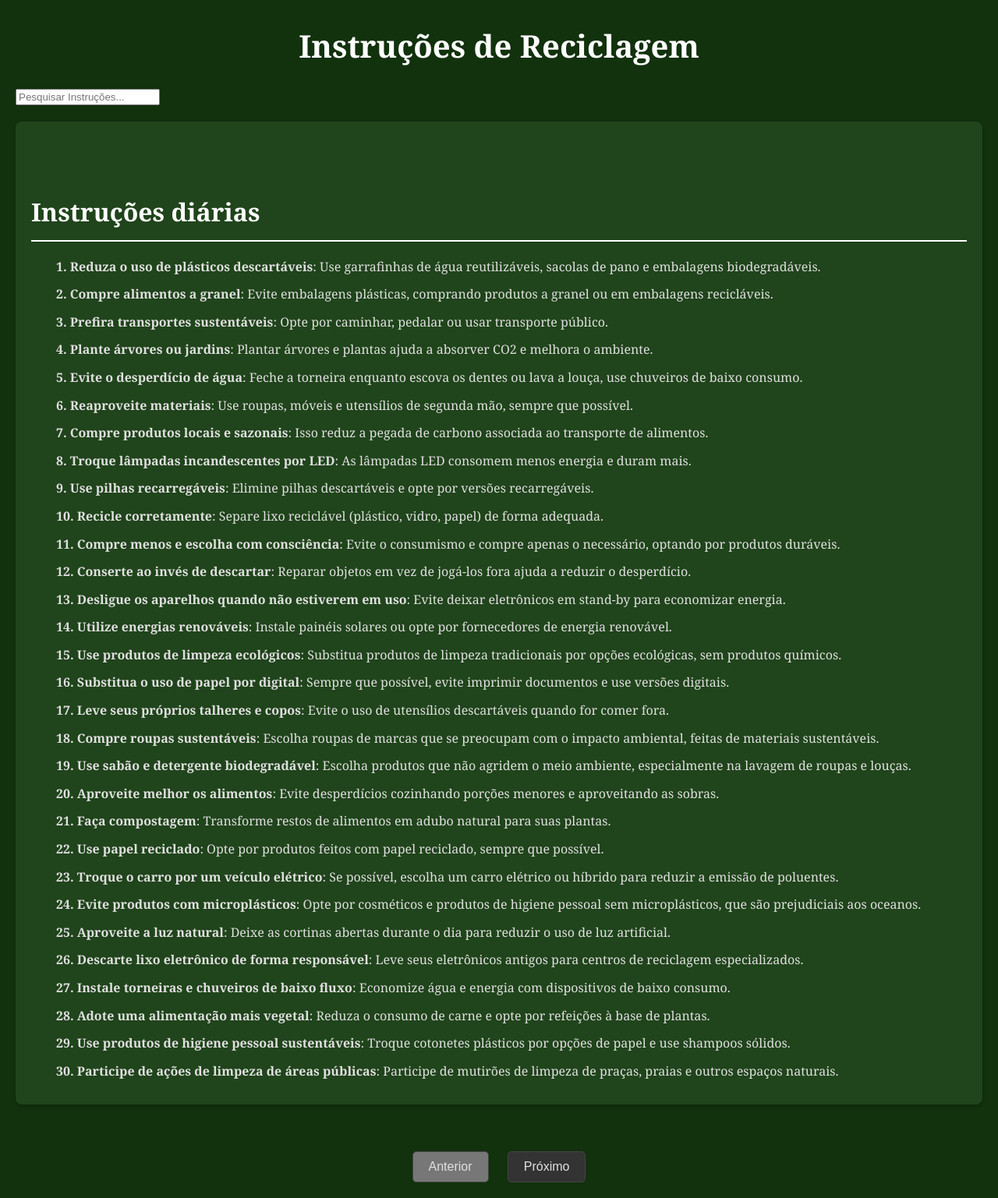
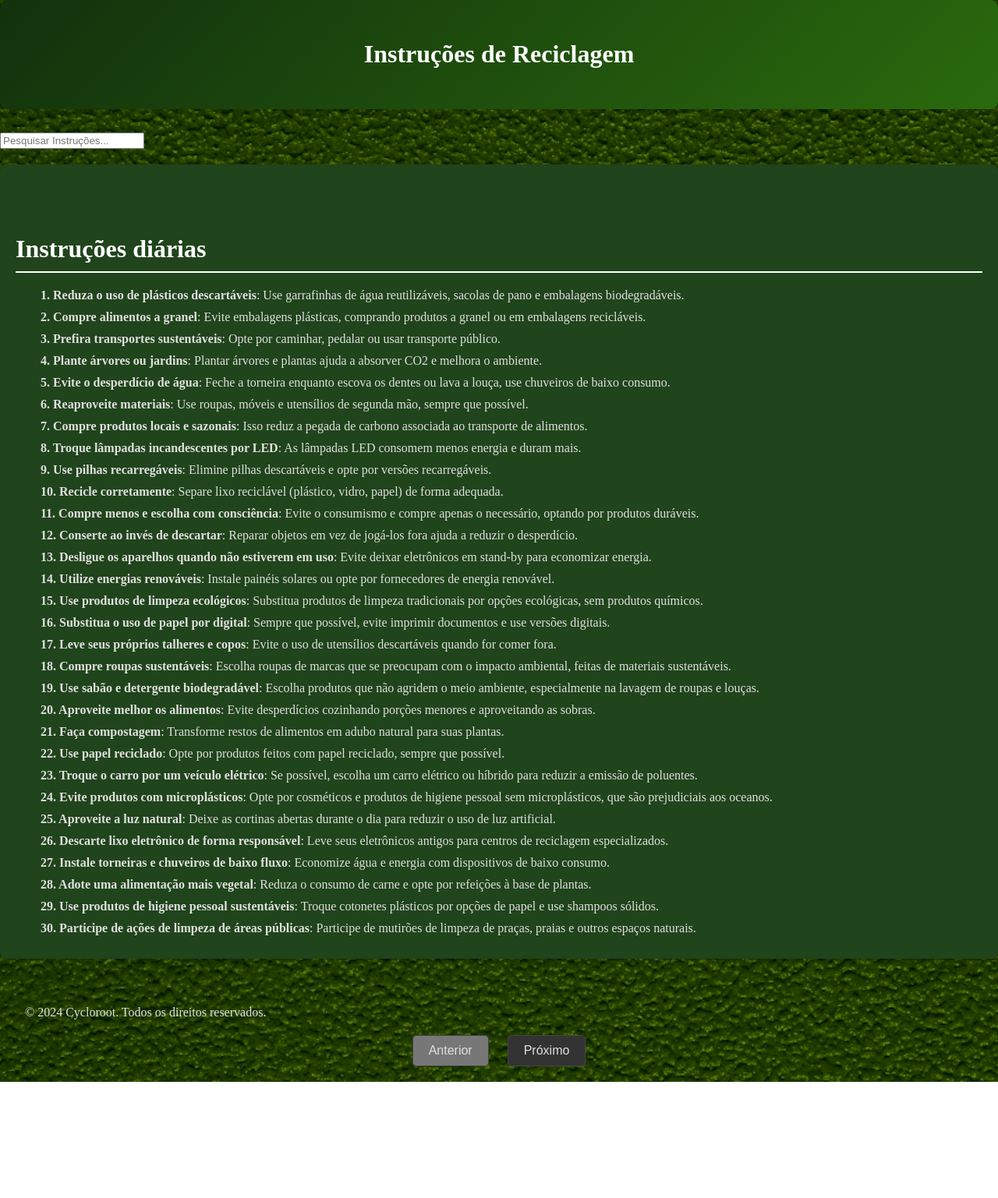
Before and after one commit to pedro23165/site-nystery, a website: page servidor/public/html/Instruções.html in a window 1280 px wide. Shown: the whole page at 78% size. After the commit the page ends 1388 px from the top, so only its background shows below. Drawn offline with Linux system fonts and the light colour scheme.

Commit message:
27/01/2025
aaaaaaaaaaaaaaaaaabcde

```diff
--- a/servidor/public/css/Instruções.css
+++ b/servidor/public/css/Instruções.css
@@ -1,16 +1,22 @@
 body {
-  font-family: "Georgia", serif;
-  line-height: 1.6;
-  margin: 20px;
-  background-color: #12310d; /* Fundo escuro */
-  color: #e0e0e0; /* Texto claro */
+  height: 100%;
+  margin: 0;
+  background-image: url(../image/photo-1632195670211-9e46e8c772c7.avif);
+  background-repeat: no-repeat; /* Impede a repetição da imagem */
+  background-size: cover; /* Faz a imagem ocupar todo o espaço disponível */
+  background-position: center center; /* Centraliza a imagem no fundo */
+  color: #ffffff; /* Texto claro */
 }
 
-h1 {
-  font-size: 2.5em;
+header {
   text-align: center;
-  margin-bottom: 20px;
-  color: #ffffff; /* Título branco */
+  padding: 30px;
+  background: linear-gradient(135deg, #12310d, #2a6a0d);
+  color: white;
+  border-radius: 10px;
+  box-shadow: 0 4px 6px rgba(0, 0, 0, 0.1);
+  flex-shrink: 0; /* Impede que o cabeçalho encolha */
+  margin-bottom: 30px;
 }
 
 h2 {
--- a/servidor/public/css/Reciclagem.css
+++ b/servidor/public/css/Reciclagem.css
@@ -5,9 +5,14 @@
   font-family: "Segoe UI", Tahoma, Geneva, Verdana, sans-serif;
 }
 
+html, body {
+  height: 100%; /* Garante que o corpo ocupa toda a altura da janela */
+}
+
 body {
+  display: flex;
+  flex-direction: column;
   background-color: #12310d;
-  padding: 20px;
 }
 
 header {
@@ -16,8 +21,17 @@ header {
   background: linear-gradient(135deg, #12310d, #2a6a0d);
   color: white;
   border-radius: 10px;
+  box-shadow: 0 4px 6px rgba(0, 0, 0, 0.1);
+  flex-shrink: 0; /* Impede que o cabeçalho encolha */
   margin-bottom: 30px;
-  box-shadow: 0 4px 6px rgba(0, 0, 0, 0.1);
+}
+
+footer {
+  text-align: center;
+  padding: 20px;
+  background: #2a6a0d;
+  color: white;
+  margin-top: auto; /* Garante que o rodapé fique no final da página */
 }
 
 .container {
@@ -26,6 +40,8 @@ header {
   gap: 20px;
   max-width: 1200px;
   margin: 0 auto;
+  flex-grow: 1; /* Faz com que o conteúdo principal ocupe o espaço restante */
+  padding-bottom: 20px;
 }
 
 .recipe-card {
@@ -90,12 +106,12 @@ header {
 
 @keyframes fadeIn {
   from {
-    opacity: 0;
-    transform: translateY(20px);
+      opacity: 0;
+      transform: translateY(20px);
   }
   to {
-    opacity: 1;
-    transform: translateY(0);
+      opacity: 1;
+      transform: translateY(0);
   }
 }
 
--- a/servidor/public/css/Relatório.css
+++ b/servidor/public/css/Relatório.css
@@ -6,7 +6,10 @@
 }
 
 body {
-  background: linear-gradient(135deg, #e8f5e9 0%, #c8e6c9 100%);
+  background-image: url(../image/photo-1632195670211-9e46e8c772c7.avif);
+  background-repeat: no-repeat; /* Impede a repetição da imagem */
+  background-size: cover; /* Faz a imagem ocupar todo o espaço disponível */
+  background-position: center center; /* Centraliza a imagem no fundo */
   min-height: 100vh;
   display: flex;
   flex-direction: column;
@@ -25,12 +28,11 @@ body {
 }
 
 .header {
-  background: #2e7d32;
+  background: linear-gradient(135deg, #12310d, #2a6a0d);
   color: white;
   padding: 3rem 1.5rem;
   text-align: center;
   box-shadow: 0 5px 15px rgba(0, 0, 0, 0.2);
-  border-bottom: 4px solid #4caf50;
   animation: slideInHeader 1s ease-out;
 }
 
@@ -74,6 +76,10 @@ body {
   box-shadow: 0 4px 6px rgba(0, 0, 0, 0.1);
   transition: transform 0.3s ease, box-shadow 0.3s ease;
   animation: fadeInSection 0.7s ease-out;
+}
+.highlights ul li{
+  padding-left: 30px;
+  margin-top: 5px;
 }
 
 @keyframes fadeInSection {
@@ -229,3 +235,10 @@ body {
 .year-section {
   animation: fadeIn 0.5s ease-out;
 }
+footer {
+  text-align: center;
+  padding: 20px;
+  background: #2a6a0d;
+  color: white;
+  margin-top: auto; /* Garante que o rodapé fique no final da página */
+}
--- a/servidor/public/css/Sobre.css
+++ b/servidor/public/css/Sobre.css
@@ -6,13 +6,19 @@
 }
 
 body {
-  background: #12310d;
+  background-image: url(../image/photo-1632195670211-9e46e8c772c7.avif);
+  background-repeat: no-repeat; /* Impede a repetição da imagem */
+  background-size: cover; /* Faz a imagem ocupar todo o espaço disponível */
+  background-position: center center; /* Centraliza a imagem no fundo */
 }
 
 .container {
-  max-width: 1200px;
+  width: 500px;
+  height: 500px;
+  border-radius: 10px;
   margin: 0 auto;
   padding: 20px;
+  background-color: white;
 }
 
 header {
--- a/servidor/public/css/login.css
+++ b/servidor/public/css/login.css
@@ -149,7 +149,7 @@ p {
 }
 
 .container.login {
-  background-color: rgba(18, 56, 14, 0.8); /* Fundo verde escuro com transparência */
+  background-color: #12310d;
   color: #ffffff;
   padding: 10px 20px; /* Reduzido o padding superior */
   width: 100%;
--- a/servidor/public/html/Instruções.html
+++ b/servidor/public/html/Instruções.html
@@ -5,9 +5,12 @@
     <meta name="viewport" content="width=device-width, initial-scale=1.0" />
     <link rel="stylesheet" href="../css/Instruções.css" />
     <title>Instruções</title>
+
   </head>
   <body>
-    <h1>Instruções de Reciclagem</h1>
+    <header>
+      <h1>Instruções de Reciclagem</h1>
+    </header>
 
     <div class="search-container">
       <input
@@ -458,6 +461,10 @@
       </section>
     </div>
 
+    <footer>
+      <p>&copy; 2024 Cycloroot. Todos os direitos reservados.</p>
+    </footer>
+
     <div class="navigation">
       <button id="prevBtn" onclick="changePage(-1)">Anterior</button>
       <button id="nextBtn" onclick="changePage(1)">Próximo</button>
```
Also changed, not shown: servidor/public/html/Reciclagem.html (+6 -4 lines), servidor/public/html/Relatório.html (+4 -0 lines), servidor/public/html/pagina.html (+0 -45 lines).
